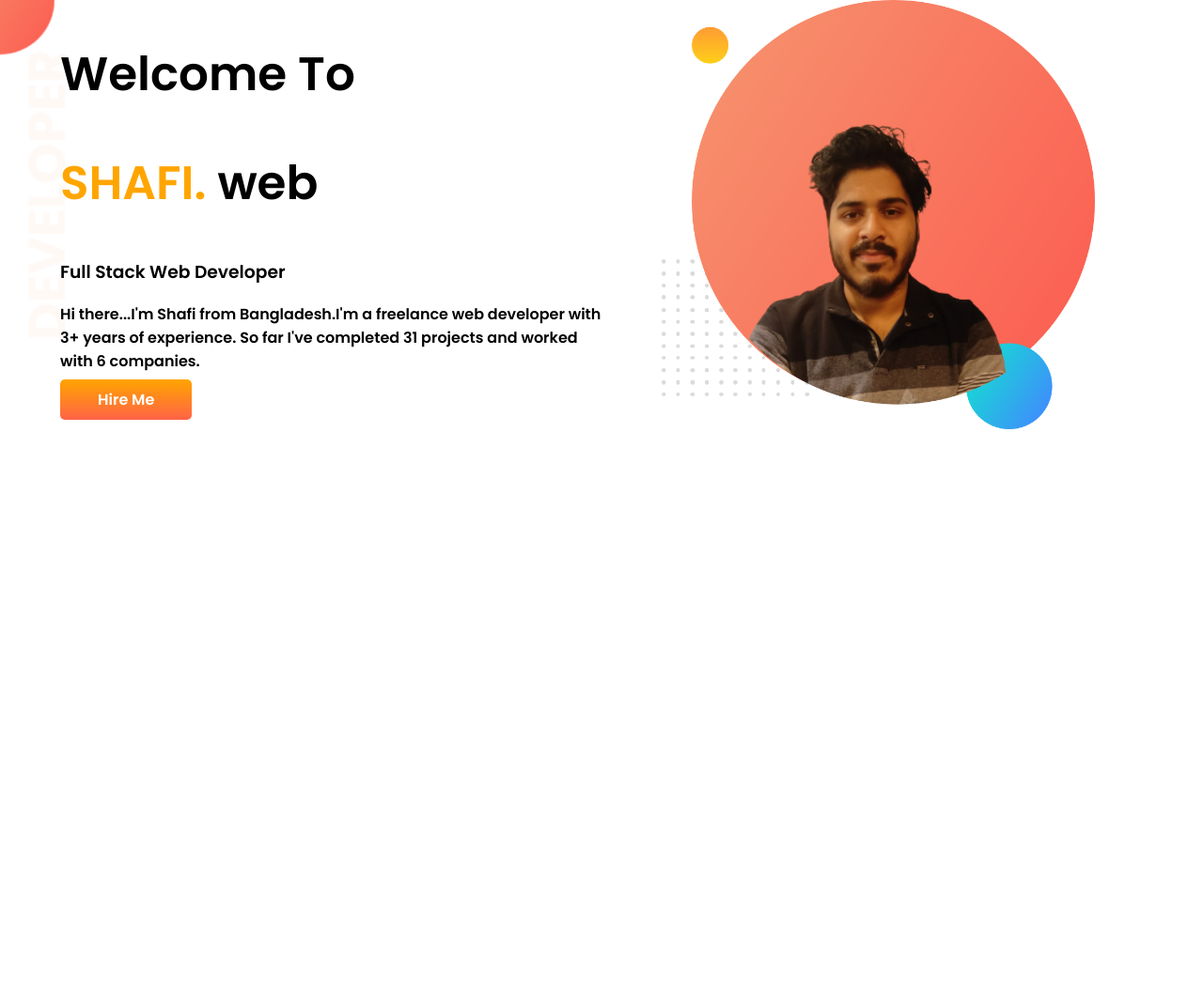
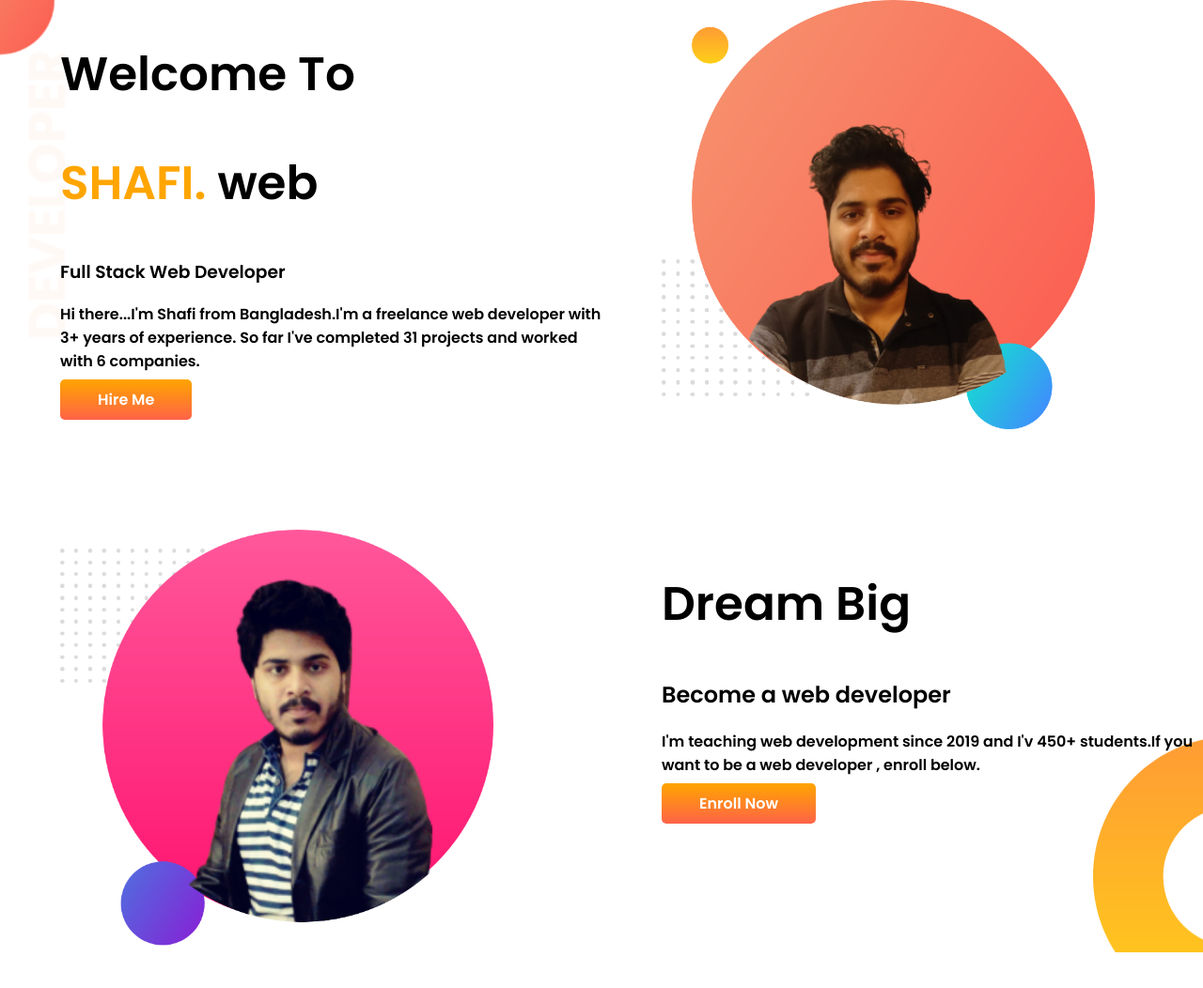
Before and after one commit to ashafio/developers.portfolio, a plain HTML site: page index.html in a window 1280 px wide. Shown: the whole page at 94% size. Before the commit the page ends 800 px from the top, so only its background shows below. Drawn offline with Linux system fonts and the light colour scheme.

Commit message:
Dream Added

```diff
--- a/index.html
+++ b/index.html
@@ -22,7 +22,7 @@
             <p>
                 Hi there...I'm Shafi from Bangladesh.I'm a freelance web developer with 3+ years of experience. So far I've completed 31 projects and worked with 6 companies.
             </p>
-            <a class="link_button" target="blank" href="https://www.linkedin.com/in/abidrahmanshafi/">Hire Me</a>
+            <a class="link_button" target="_blank" href="https://www.linkedin.com/in/abidrahmanshafi/">Hire Me</a>
         </div>
 
         <div class="half-width">
@@ -30,6 +30,20 @@
         </div>
     </section>
 
+<section class="Dream_big">
+    <div class="half-width">
+        <img src="my-bg2.png" alt="Shafi in 2019">
+    </div>
+
+    <div class="half-width">
+        <h1>Dream Big</h1>
+        <h2>Become a web developer</h2>
+        <p>I'm teaching web development since 2019 and I'v 450+ students.If you want to be a web developer , enroll below.</p>
+        <a class="link_button" href="http://www.http://abidrahmanshafi.epizy.com/" target="_blank">Enroll Now</a>
+    </div>
+
+</section>
+
 
 </body>
 </html>
--- a/style.css
+++ b/style.css
@@ -11,6 +11,7 @@ h1{
 
 section{
     display: flex;
+    margin-bottom: 100px;
 }
 .half-width{
     width: 50%;
@@ -35,3 +36,9 @@ background-image: linear-gradient(orange,tomato);
     background-repeat: no-repeat;
 
 }
+.Dream_big{
+    background-image: url(images/dream-bg.png);
+    background-repeat: no-repeat;
+    background-position: right;
+    background-position-y:220px;
+}
```
Also changed, not shown: my-bg2.png (added).
